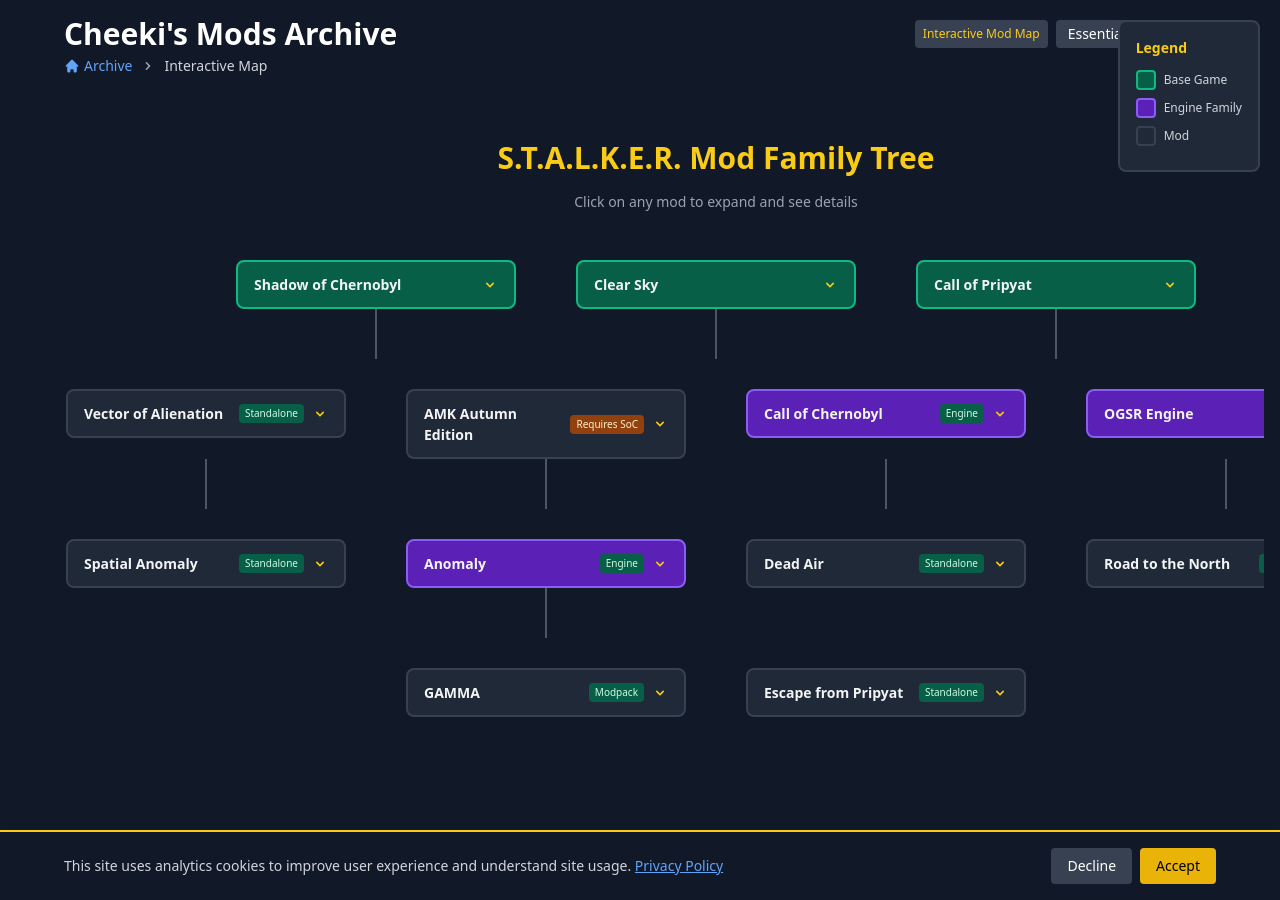
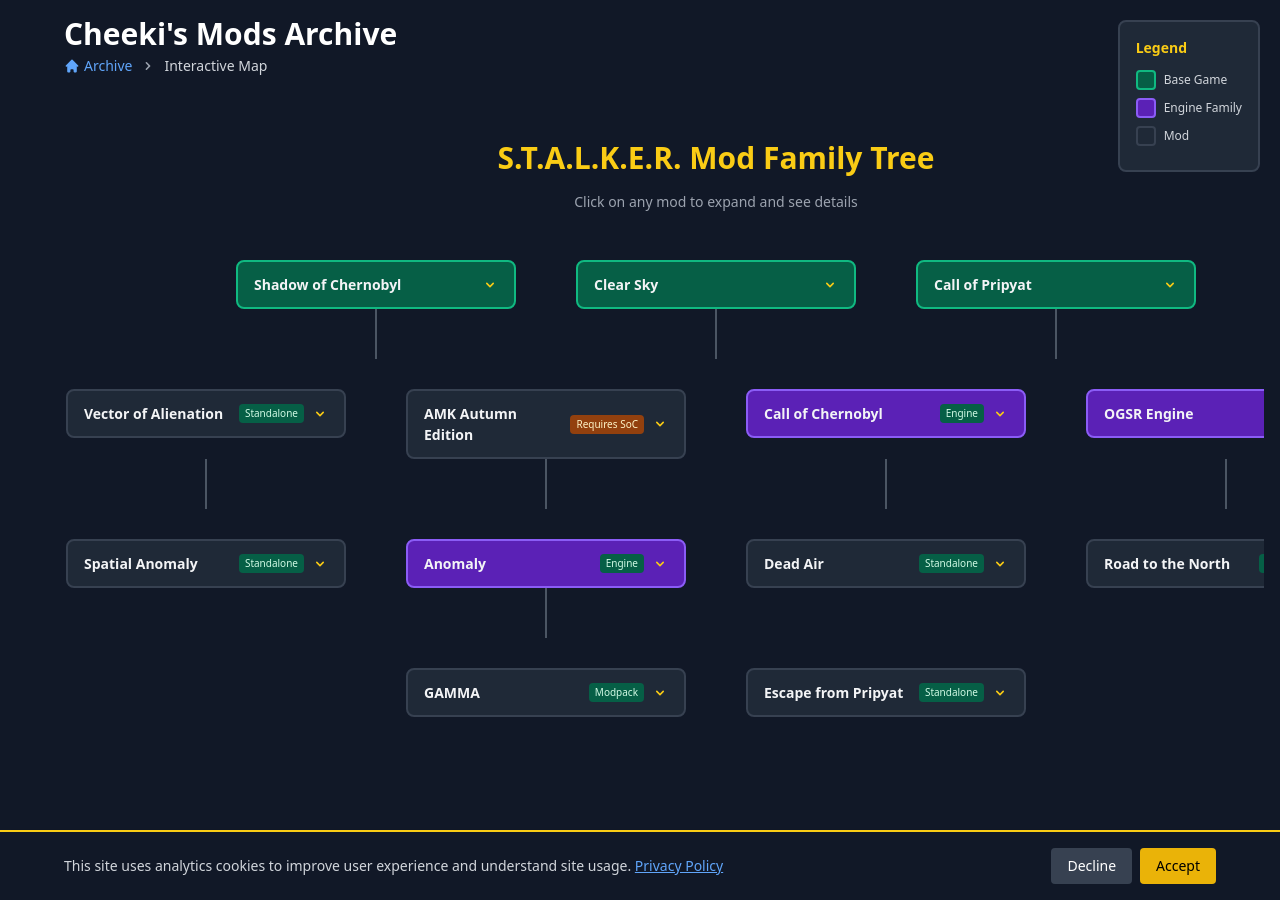
Before and after one commit to Cheekitos/CSMA-Test, a Jekyll site: the page built from stalker-map.html, in a window 1280 px wide. Built offline with Jekyll 4.4.1, drawn with Linux system fonts in a browser that asks for light colours; nearby versions of some CDN libraries.

Commit message:
Update stalker-map.html

```diff
--- a/stalker-map.html
+++ b/stalker-map.html
@@ -192,15 +192,12 @@
 </style>
 
 <div class="max-w-6xl mx-auto">
-  <!-- Header Section with Site Title and Buttons -->
+  <!-- Header Section with Site Title -->
   <div class="flex flex-col sm:flex-row sm:justify-between sm:items-center mb-1 gap-2">
     <a href="{{ '/' | relative_url }}" class="text-3xl font-bold hover:text-yellow-400 transition-colors">
       Cheeki's Mods Archive
     </a>
-    {% include header-buttons.html %}
   </div>
-
-  {% include mobile-buttons.html %}
 
   <!-- Breadcrumb Navigation -->
   <nav class="mb-6" aria-label="Breadcrumb">
```
